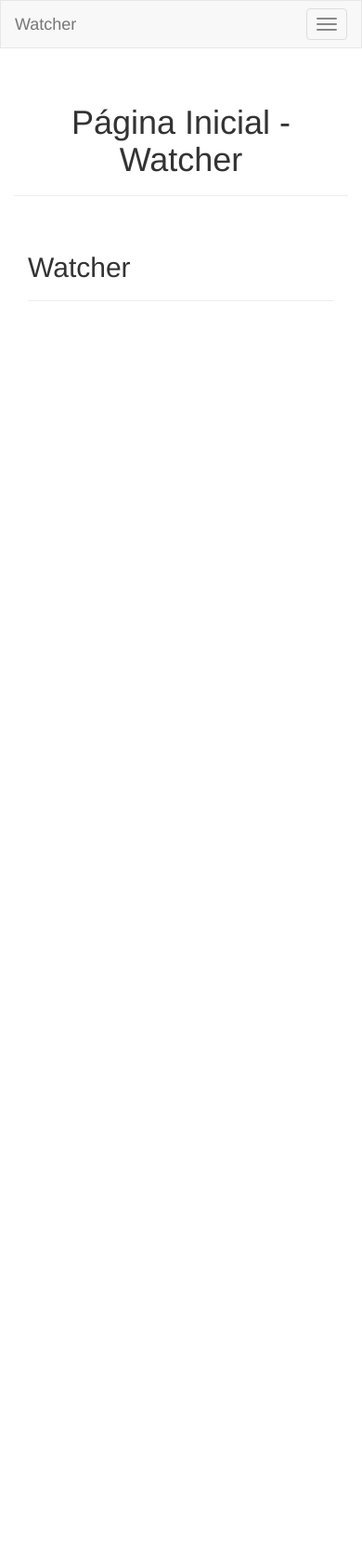
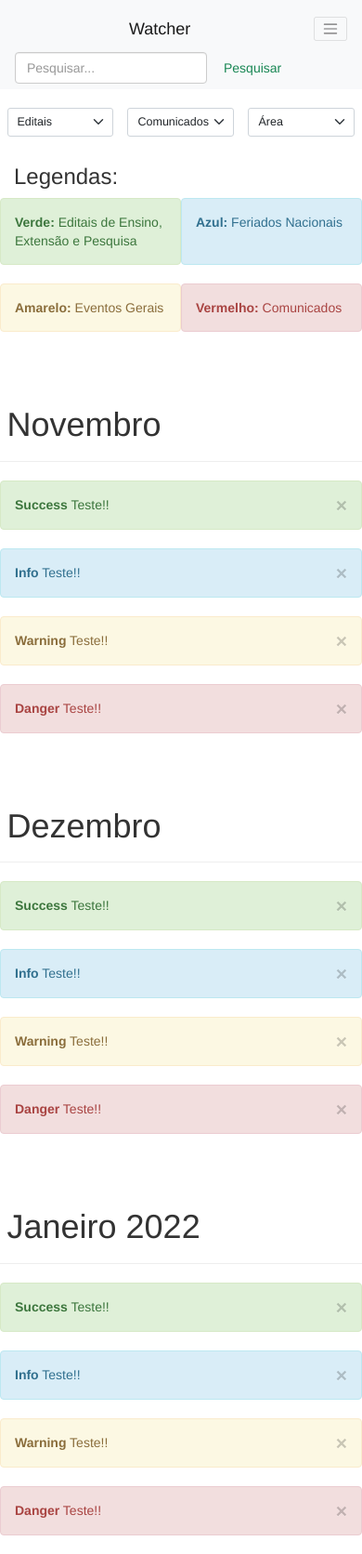
Before and after one commit to Cassano841/prototipo-trabalho-conclusao-curso, a plain HTML site: page index.html in a window 390 px wide. Shown: the whole page at 93% size. Before the commit the page ends 844 px from the top, so only its background shows below. Drawn offline with nearby package versions, Linux system fonts and the light colour scheme.

Commit message:
Update geral na tela principal.
Adição de várias informações para o protótipo ficar mais a cara do projeto final a ser desenvolvido.

```diff
--- a/assets/style.css
+++ b/assets/style.css
@@ -0,0 +1,12 @@
+.img-logo{
+    width: 350px;
+    height: 90px;
+    align-content: center;
+    align-items: center;
+}
+
+.alignment-center{
+    align-items: center;
+    align-self: center;
+    align-content: center;
+}
--- a/index.html
+++ b/index.html
@@ -1,68 +1,177 @@
 <!DOCTYPE html>
 <html lang="pt-br">
+
 <head>
   <meta charset="utf-8">
   <meta http-equiv="X-UA-Compatible" content="IE=edge">
   <meta name="viewport" content="width=device-width, initial-scale=1">
 
   <script src="http://code.jquery.com/jquery-latest.js"></script>
-
+  <script src='https://kit.fontawesome.com/a076d05399.js' crossorigin='anonymous'></script>
   <title>Watcher - IFRS Campus Restinga</title>
   <link rel="shortcut icon" href="bootstrap/img/icon.png" />
 
   <!-- Bootstrap -->
+  <link href="https://cdn.jsdelivr.net/npm/bootstrap@5.1.3/dist/css/bootstrap.min.css" rel="stylesheet" integrity="sha384-1BmE4kWBq78iYhFldvKuhfTAU6auU8tT94WrHftjDbrCEXSU1oBoqyl2QvZ6jIW3" crossorigin="anonymous">
+
   <link rel="stylesheet" href="https://maxcdn.bootstrapcdn.com/bootstrap/3.4.1/css/bootstrap.min.css">
-    <link href="/assets/style.css" rel="stylesheet">
+  <link href="assets/style.css" rel="stylesheet">
 </head>
-
 <body>
   <!-- Navegação -->
-    <nav class="navbar navbar-default">
-        <div class="container">
-
-            <div class="navbar-header">
-                <button type="button" class="navbar-toggle collapsed" data-toggle="collapse" data-target="#barra-navegacao">
-                    <span class="sr-only">Alternar Menu</span>
-                    <span class="icon-bar"></span>
-                    <span class="icon-bar"></span>
-                    <span class="icon-bar"></span>
+  <nav class="navbar navbar-expand-lg navbar-light bg-light">
+    <div class="container-fluid">
+      <a class="navbar-brand" href="#">Watcher</a>
+      <button class="navbar-toggler" type="button" data-bs-toggle="collapse" data-bs-target="#navbarSupportedContent" aria-controls="navbarSupportedContent" aria-expanded="false" aria-label="Toggle navigation">
+        <span class="navbar-toggler-icon"></span>
       </button>
-
-              <a href="index.html" class="navbar-brand">Watcher</a>
-            </div>
-
-            <div class="collapse navbar-collapse" id="barra-navegacao">
-
-              <ul class="nav navbar-nav navbar-right">
-                <li> <a href="alerta.html">Alertas</a></li>
-                <li> <a href="formulario.html">Formulário</a></li>
-                <li> <a href="botoes.html">Botões</a></li>
-                <li> <a href="tabela.html">Produtos</a></li>
-                <li> <a href="modalWindow.html">Modal</a></li>
-
-                <li class="dropdown">
-                   <a href="#" class="dropdown-toggle" data-toggle="dropdown">Minha Conta <span class="caret"></span></a>
-                   <ul class="dropdown-menu">
-                     <li> <a href="#">Editar</a></li>
-                     <li> <a href="#">Logout</a></li>
-                   </ul>
+      <div class="collapse navbar-collapse" id="navbarSupportedContent">
+        <ul class="navbar-nav me-auto mb-2 mb-lg-0">
+          <li class="nav-item">
+            <a class="nav-link active" aria-current="page" href="#">Inicial</a>
+          </li>
+          <li class="nav-item">
+            <a class="nav-link" href="#">Link Página Instituto</a>
           </li>
         </ul>
+      </div>
+      <form class="d-flex">
+        <input class="form-control me-2" type="search" placeholder="Pesquisar..." aria-label="Search">
+        <button class="btn btn-outline-success" type="submit">Pesquisar</button>
+      </form>
+      <div>
 
       </div>
     </div>
   </nav>
-
+    <div>
       <div class="container">
+        <div class="row justify-content-around">
+          <div class="col-4">
+            <select class="form-select form-select-lg mb-3" aria-label=".form-select-lg example">
+              <option selected>Editais</option>
+              <option value="1">Ensino</option>
+              <option value="2">Extensão</option>
+              <option value="3">Pesquisa</option>
+            </select>
+          </div>
+          <div class="col-4">
+            <select class="form-select form-select-lg mb-3" aria-label=".form-select-lg example">
+              <option selected>Comunicados</option>
+              <option value="1">Ensino</option>
+              <option value="2">Extensão</option>
+              <option value="3">Biblioteca</option>
+            </select>
+          </div>
+          <div class="col-4">
+            <select class="form-select form-select-lg mb-3" aria-label=".form-select-lg example">
+              <option selected>Área</option>
+              <option value="1">Análise e Desenvolvimento de Sistemas</option>
+              <option value="2">Letras</option>
+              <option value="3">Gestão Desportiva e do Lazer</option>
+            </select>
+          </div>
+          <div class="container">
+            <h3>Legendas:</h3>
+            <div class="row">
+              <div class="alert alert-success col-6 col-sm-3" role="alert"><strong>Verde: </strong>Editais de Ensino, Extensão e Pesquisa</div>
+              <div class="alert alert-info col-6 col-sm-3" role="alert"><strong>Azul: </strong>Feriados Nacionais</div>
+              <div class="alert alert-warning col-6 col-sm-3" role="alert"><strong>Amarelo: </strong>Eventos Gerais</div>
+              <div class="alert alert-danger col-6 col-sm-3" role="alert"><strong>Vermelho: </strong>Comunicados</div>
+            </div>
+          </div>
         <div class="page-header">
-            <h1 align="center">Página Inicial - Watcher</h1>
+          <h1>Novembro</h1>
         </div>
 
-        <div class="container">
+        <div class="alert alert-success" role="alert">
+          <button type="button" class="close" data-dismiss="alert">
+            <span>&times;</span>
+          </button>
+          <strong>Success</strong> Teste!!
+        </div>
+
+        <div class="alert alert-info" role="alert">
+          <button type="button" class="close" data-dismiss="alert">
+            <span>&times;</span>
+          </button>
+          <strong>Info</strong> Teste!!
+        </div>
+        <div class="alert alert-warning" role="alert">
+          <button type="button" class="close" data-dismiss="alert">
+            <span>&times;</span>
+          </button>
+          <strong>Warning</strong> Teste!!
+        </div>
+
+        <div class="alert alert-danger" role="alert">
+          <button type="button" class="close" data-dismiss="alert">
+            <span>&times;</span>
+          </button>
+          <strong>Danger</strong> Teste!!
+        </div>
+        <div class="page-header">
+          <h1>Dezembro</h1>
+        </div>
+
+        <div class="alert alert-success" role="alert">
+          <button type="button" class="close" data-dismiss="alert">
+            <span>&times;</span>
+          </button>
+          <strong>Success</strong> Teste!!
+        </div>
+
+        <div class="alert alert-info" role="alert">
+          <button type="button" class="close" data-dismiss="alert">
+            <span>&times;</span>
+          </button>
+          <strong>Info</strong> Teste!!
+        </div>
+        <div class="alert alert-warning" role="alert">
+          <button type="button" class="close" data-dismiss="alert">
+            <span>&times;</span>
+          </button>
+          <strong>Warning</strong> Teste!!
+        </div>
+
+        <div class="alert alert-danger" role="alert">
+          <button type="button" class="close" data-dismiss="alert">
+            <span>&times;</span>
+          </button>
+          <strong>Danger</strong> Teste!!
+        </div>
 
         <div class="page-header">
-            <h2>Watcher</h2>
+          <h1>Janeiro 2022</h1>
         </div>
+
+        <div class="alert alert-success" role="alert">
+          <button type="button" class="close" data-dismiss="alert">
+            <span>&times;</span>
+          </button>
+          <strong>Success</strong> Teste!!
+        </div>
+
+        <div class="alert alert-info" role="alert">
+          <button type="button" class="close" data-dismiss="alert">
+            <span>&times;</span>
+          </button>
+          <strong>Info</strong> Teste!!
+        </div>
+        <div class="alert alert-warning" role="alert">
+          <button type="button" class="close" data-dismiss="alert">
+            <span>&times;</span>
+          </button>
+          <strong>Warning</strong> Teste!!
+        </div>
+
+        <div class="alert alert-danger" role="alert">
+          <button type="button" class="close" data-dismiss="alert">
+            <span>&times;</span>
+          </button>
+          <strong>Danger</strong> Teste!!
+        </div>
+
       </div>
     </div>
   </div>
@@ -71,4 +180,5 @@
   <!-- Include all compiled plugins (below), or include individual files as needed -->
   <script src="bootstrap/js/bootstrap.min.js"></script>
 </body>
+
 </html>
```
Also changed, not shown: assets/img/logo-ifrs.png (added). Lines whose indentation alone changed are shown as unchanged.
